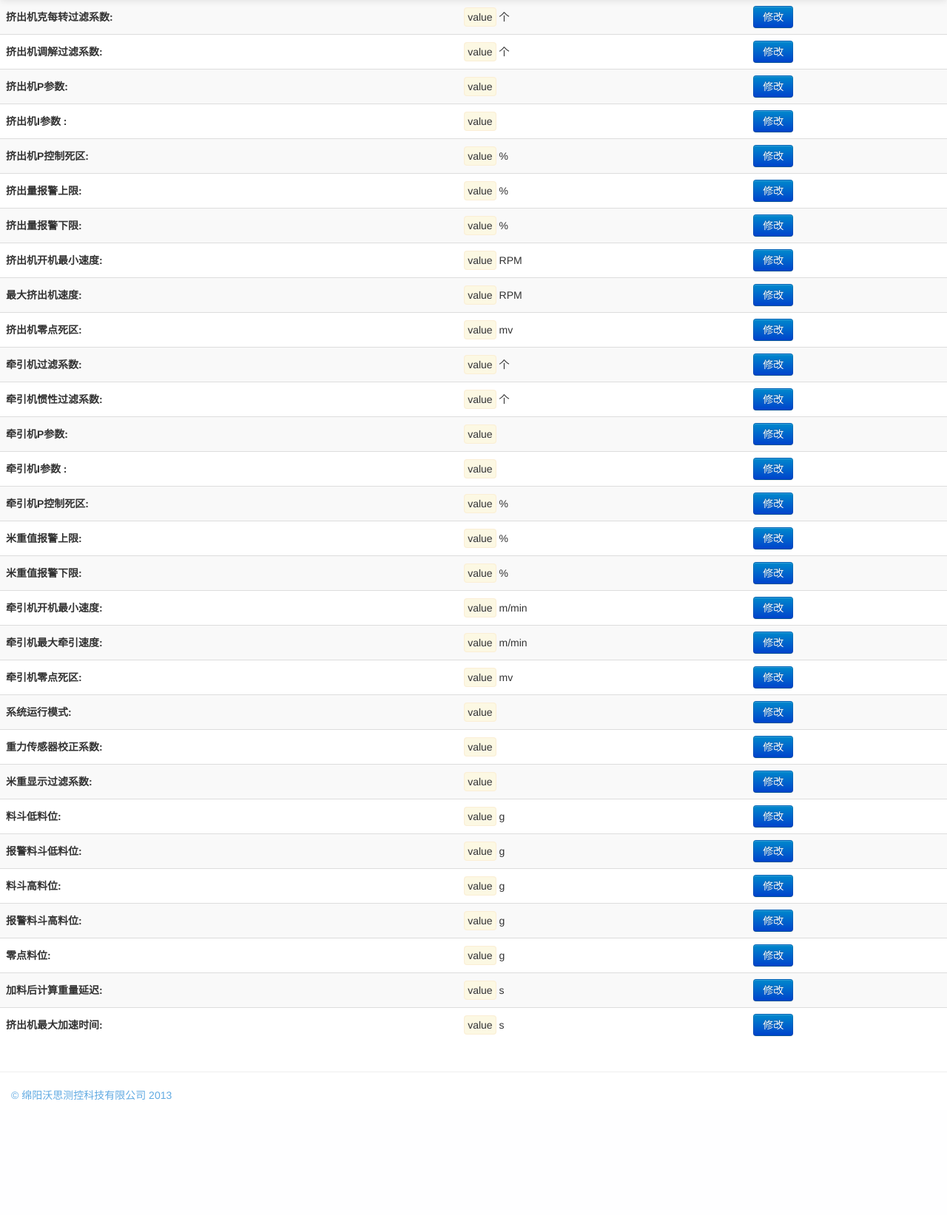
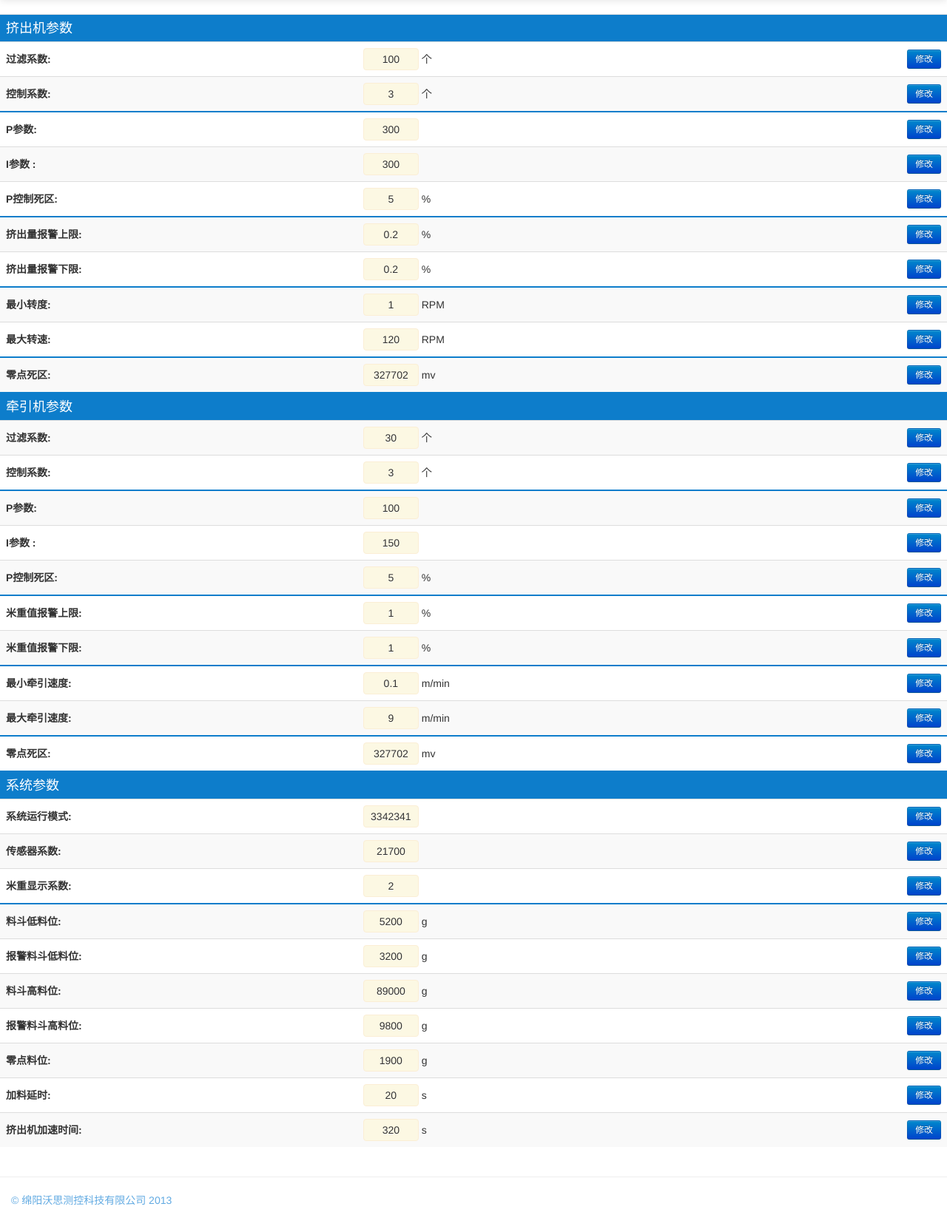
Before and after one commit to JoshTsang/walthmac, a PHP site: page /args.php in a window 1280 px wide. Shown: the part 41-1684 px from the top of the page at 74% size. Before the commit the page ends 1529 px from the top, so only its background shows below. Run offline with PHP 8.4, Linux system fonts and the light colour scheme.

Commit message:
added data for demo

```diff
--- a/api/args.php
+++ b/api/args.php
@@ -1,3 +1,6 @@
 <?php
-    phpinfo();
+   require '../lib/data.inc.php';
+   $data = new Data();
+
+   echo $data->getArgs();
 ?>
--- a/api/status.php
+++ b/api/status.php
@@ -1,3 +1,7 @@
 <?php
-    phpinfo();
+    require '../lib/data.inc.php';
+
+    $data = new Data();
+
+    echo $data->getStatus();
 ?>
--- a/css/custom.css
+++ b/css/custom.css
@@ -29,8 +29,17 @@
 	-webkit-border-radius: 4px;
 	-moz-border-radius: 4px;
 	border-radius: 4px;
+	width: 65px;
+	text-align:center;
+	display:inline-block;
 }
 
 .table th, .table td {
 	vertical-align: middle;
 }
+
+.ttitle {
+	background-color: #0D7DCB;
+	color:#FFFFFF;
+	font-size:18px;
+}
--- a/lib/data.inc.php
+++ b/lib/data.inc.php
@@ -1,13 +1,142 @@
 <?php
     class Data {
+        private $warnings = array(
+            '01' => '料斗料位过高',
+            '02' => '料斗料位过低',
+            '03' => '米重值超上限',
+            '04' => '米重值超下限',
+            '05' => '挤出量超上限',
+            '06' => '挤出量超下限',
+            '07' => '物料流量突变',
+            '08' => '挤出机转速丢失',
+            '09' => '牵引机转速丢失',
+            '10' => '机械故障',
+            '11' => '固态继电器故障',
+            '12' => '重量采集单元故障',
+        );
+
         public function getAlerts() {
             $alerts = array();
             for ($i=0; $i<40; $i++) {
-                $alerts[$i] = array('alert' => "这是随机生成的错误信息".rand(0, 1000),
-                                    'timestamp' => date("Y-m-d H:i:s"));
+                $offset = rand(1, 12);
+                $offset = $offset>9?$offset:'0'.$offset;
+                $alerts[$i] = array('alert' => $this->warnings[$offset],
+                                    'timestamp' => date("Y-m-d H:i:s").' ~ '.date("Y-m-d H:i:s"));
             }
 
             return json_encode($alerts);
         }
+
+        public function getStatus() {
+            $status = array();
+            $demo = new DEMO();
+            $count = $demo->getStatusSize();
+            for ($i=0; $i<$count; $i++) {
+                $status[$i] = $demo->getStatus($i);
+            }
+
+            return json_encode($status);
+        }
+
+         public function getArgs() {
+            $args = array();
+            $demo = new DEMO();
+            $count = $demo->getArgsSize();
+            for ($i=0; $i<$count; $i++) {
+                $args[$i] = $demo->getArg($i);
+            }
+
+            return json_encode($args);
+        }
+    }
+
+    class DEMO {
+        private $data = array(
+            array('name' => '米重设定值','id'=> 'setkgPerMeter', 'min' => 15000, 'max' => 15000, 'div' => 10000, 'frac' => 4),
+            array('name' => '米重实际值','id'=> 'kgPerMeterShow', 'min' => 14000, 'max' => 15000, 'div' => 10000, 'frac' => 4),
+            array('name' => '牵引机机状态','id'=> 'autoManualstateOfDragger', 'min' => 1, 'max' => 1, 'div' => 1),
+            array('name' => '挤出量设定值','id'=> 'setWgtPerHour', 'min' => 3505000, 'max' => 3505000, 'div' => 10000, 'frac' => 4),
+            array('name' => '挤出量实际值','id'=> 'wgtPerHour', 'min' => 3500000, 'max' => 3505000, 'div' => 10000, 'frac' => 4),
+            array('name' => '挤出机状态','id'=> 'autoManualstateOfExtruder', 'min' => 1, 'max' => 1, 'div' => 1),
+            array('name' => '挤出率','id'=> 'wgtPerRev', 'min' => 8200, 'max' => 8300, 'div' => 100, 'frac' => 2),
+            array('name' => '螺杆速度','id'=> 'speedPerMin', 'min' => 89000, 'max' => 89999, 'div' => 1000, 'frac' => 3),
+            array('name' => '牵引速度','id'=> 'meterPerMin', 'min' => 5000, 'max' => 5100, 'div' => 1000, 'frac' => 3),
+            array('name' => '给定电压','id'=> 'AIN2Extruder', 'min' => 6900, 'max' => 6900, 'div' => 1),
+            array('name' => '输出电压','id'=> 'extrudDect', 'min' => 6800, 'max' => 6900, 'div' => 1),
+            array('name' => '给定电压','id'=> 'AIN1Drager', 'min' => 7800, 'max' => 7800, 'div' => 1),
+            array('name' => '输出电压','id'=> 'dragerDect', 'min' => 7700, 'max' => 7800, 'div' => 1),
+            array('name' => '累计挤出量','id'=> 'wgtPerHourAddup', 'min' => 10000, 'max' => 12000, 'div' => 10, 'frac' => 1),
+            array('name' => '累计长度','id'=> 'meterAddup', 'min' => 10000, 'max' => 15000, 'div' => 10, 'frac' => 1),
+            array('name' => '','id'=> '', 'min' => '', 'max' => FALSE, 'div' => 1),);
+
+        private $args = array(
+            array('name' => '过滤系数','id'=> 'ExtrAlgLen', 'value' => 100, 'permission' => 0),
+            array('name' => '控制系数','id'=> 'ExtrAlgLendis', 'value' => 3, 'permission' => 0, 'divider' => TRUE),
+            array('name' => 'P参数','id'=> 'extrpGain', 'value' => 300, 'permission' => 0),
+            array('name' => 'I参数 ','id'=> 'extriGain', 'value' => 300, 'permission' => 0),
+            array('name' => 'P控制死区','id'=> 'extrDeadBand', 'value' => 5, 'permission' => 0, 'divider' => TRUE),
+            array('name' => '挤出量报警上限','id'=> 'WgtPerHWarnUp', 'value' => 0.2, 'permission' => 0),
+            array('name' => '挤出量报警下限','id'=> 'WgtPerHWarnDw', 'value' => 0.2, 'permission' => 0, 'divider' => TRUE),
+            array('name' => '最小转度','id'=> 'extrMinSpeed', 'value' => 1, 'permission' => 0),
+            array('name' => '最大转速','id'=> 'maxSpdPerMin', 'value' => 120, 'permission' => 0, 'divider' => TRUE),
+            array('name' => '零点死区','id'=> 'extrZeroDeadband', 'value' => 327702, 'permission' => 0, 'divider' => TRUE),
+            array('name' => '过滤系数','id'=> 'calFrq', 'value' => 30, 'permission' => 0),
+            array('name' => '控制系数','id'=> 'calFrqdis', 'value' => 3, 'permission' => 0, 'divider' => TRUE),
+            array('name' => 'P参数','id'=> 'dragpGain', 'value' => 100, 'permission' => 0),
+            array('name' => 'I参数 ','id'=> 'dragiGain', 'value' => 150, 'permission' => 0),
+            array('name' => 'P控制死区','id'=> 'dragDeadBand', 'value' => 5, 'permission' => 0, 'divider' => TRUE),
+            array('name' => '米重值报警上限','id'=> 'kgPerMeterWarnUp', 'value' => 1, 'permission' => 0),
+            array('name' => '米重值报警下限','id'=> 'kgPerMeterWarnDw', 'value' => 1, 'permission' => 0, 'divider' => TRUE),
+            array('name' => '最小牵引速度','id'=> 'dragMinSpeed', 'value' => 0.1, 'permission' => 0),
+            array('name' => '最大牵引速度','id'=> 'dragHighScope', 'value' => 9, 'permission' => 0, 'divider' => TRUE),
+            array('name' => '零点死区','id'=> 'dragZeroDeadband', 'value' => 327702, 'permission' => 0, 'divider' => TRUE),
+            array('name' => '系统运行模式','id'=> 'systemRunMode', 'value' => 3342341, 'permission' => 0),
+            array('name' => '传感器系数','id'=> 'digitPerG', 'value' => 21700, 'permission' => 0),
+            array('name' => '米重显示系数','id'=> 'WgtPerMShLen', 'value' => 2, 'permission' => 0, 'divider' => TRUE),
+            array('name' => '料斗低料位','id'=> 'hopper20', 'value' => 5200, 'permission' => 0),
+            array('name' => '报警料斗低料位','id'=> 'hopper20Warn', 'value' => 3200, 'permission' => 0),
+            array('name' => '料斗高料位','id'=> 'hopper80', 'value' => 89000, 'permission' => 0),
+            array('name' => '报警料斗高料位','id'=> 'hopper80Warn', 'value' => 9800, 'permission' => 0),
+            array('name' => '零点料位','id'=> 'hopperZero', 'value' => 1900, 'permission' => 0),
+            array('name' => '加料后计算重量延迟','id'=> 'wgtPeakDis', 'value' => 20, 'permission' => 0),
+            array('name' => '挤出机加速时间','id'=> 'extrTime', 'value' => 320, 'permission' => 0),
+            array('name' => '','id'=> '', 'value' => '', 'permission' => 0),
+        );
+
+        private $users = array(
+            array('name' => 'admin','id'=> '', 'permission' => 0),
+            array('name' => 'test1','id'=> '', 'permission' => 0),
+            array('name' => 'test2','id'=> '', 'permission' => 0),
+            array('name' => 'test3','id'=> '', 'permission' => 0),
+            array('name' => '','id'=> '', 'permission' => 0),
+        );
+
+        public function getStatusSize() {
+            return count($this->data) - 1;
+        }
+
+        public function getStatus($index) {
+            if (isset($this->data[$index]['frac'])) {
+                $value = sprintf("%.".$this->data[$index]['frac']."f",
+                 rand($this->data[$index]['min'], $this->data[$index]['max'])/$this->data[$index]['div']);
+            } else {
+                $value = rand($this->data[$index]['min'], $this->data[$index]['max'])/$this->data[$index]['div'];
+            }
+            return array('id' => $this->data[$index]['id'],
+                         'value' => $value);
+        }
+
+        public function getArgsSize() {
+            return count($this->args) - 1;
+        }
+
+        public function getArg($index) {
+            return array('id' => $this->args[$index]['id'],
+                         'value' => $this->args[$index]['value']);
+        }
+
+        public function getUserSize() {
+            return count($this->users) - 1;
+        }
     }
 ?>
--- a/lib/html.inc.php
+++ b/lib/html.inc.php
@@ -1,53 +1,60 @@
 <?php
     class HtmlStructure {
         private $data = array(
-            array('name' => '米重设定值','id'=> '', 'unit' => 'kg/m', 'setable' => FALSE),
-            array('name' => '米重实际值','id'=> '', 'unit' => 'kg/m', 'setable' => FALSE),
-            array('name' => '挤出量设定值','id'=> '', 'unit' => 'kg/h', 'setable' => FALSE),
-            array('name' => '挤出量实际值','id'=> '', 'unit' => 'kg/h', 'setable' => FALSE),
-            array('name' => '挤出机状态','id'=> '', 'unit' => '', 'setable' => TRUE, 'divider' => TRUE),
-            array('name' => '挤出率','id'=> '', 'unit' => 'g/rev', 'setable' => FALSE),
-            array('name' => '螺杆速度','id'=> '', 'unit' => 'RPM', 'setable' => FALSE),
-            array('name' => '牵引速度','id'=> '', 'unit' => 'm/m', 'setable' => FALSE, 'divider' => TRUE),
-            array('name' => '挤出机给定电压','id'=> '', 'unit' => 'mv', 'setable' => FALSE),
-            array('name' => '挤出机输出电压','id'=> '', 'unit' => 'mv', 'setable' => FALSE),
-            array('name' => '牵引机给定电压','id'=> '', 'unit' => 'mv', 'setable' => FALSE),
-            array('name' => '牵引机输出电压','id'=> '', 'unit' => 'mv', 'setable' => FALSE, 'divider' => TRUE),
-            array('name' => '累计挤出长量','id'=> '', 'unit' => 'kg', 'setable' => FALSE),
-            array('name' => '挤出长度','id'=> '', 'unit' => 'm', 'setable' => FALSE, 'divider' => TRUE),
+            array('title' => '运行状态'),
+            array('name' => '米重设定值','id'=> 'setkgPerMeter', 'unit' => 'kg/m', 'setable' => TRUE, 'btn' => '设置'),
+            array('name' => '米重实际值','id'=> 'kgPerMeterShow', 'unit' => 'kg/m', 'setable' => FALSE),
+            array('name' => '牵引机机状态','id'=> 'autoManualstateOfDragger', 'unit' => '', 'setable' => TRUE, 'btn' => '切换', 'divider' => TRUE),
+            array('name' => '挤出量设定值','id'=> 'setWgtPerHour', 'unit' => 'kg/h', 'setable' => TRUE, 'btn' => '设置'),
+            array('name' => '挤出量实际值','id'=> 'wgtPerHour', 'unit' => 'kg/h', 'setable' => FALSE),
+            array('name' => '挤出机状态','id'=> 'autoManualstateOfExtruder', 'unit' => '', 'setable' => TRUE, 'btn' => '切换', 'divider' => TRUE),
+            array('name' => '挤出率','id'=> 'wgtPerRev', 'unit' => 'g/rev', 'setable' => FALSE),
+            array('name' => '螺杆速度','id'=> 'speedPerMin', 'unit' => 'RPM', 'setable' => FALSE),
+            array('name' => '牵引速度','id'=> 'meterPerMin', 'unit' => 'm/m', 'setable' => FALSE, 'divider' => TRUE),
+            array('title' => '挤出机'),
+            array('name' => '给定电压','id'=> 'AIN2Extruder', 'unit' => 'mv', 'setable' => FALSE),
+            array('name' => '输出电压','id'=> 'extrudDect', 'unit' => 'mv', 'setable' => FALSE),
+            array('name' => '累计挤出量','id'=> 'wgtPerHourAddup', 'unit' => 'kg', 'setable' => FALSE),
+            array('title' => '牵引机'),
+            array('name' => '给定电压','id'=> 'AIN1Drager', 'unit' => 'mv', 'setable' => FALSE),
+            array('name' => '输出电压','id'=> 'dragerDect', 'unit' => 'mv', 'setable' => FALSE),
+            array('name' => '累计长度','id'=> 'meterAddup', 'unit' => 'm', 'setable' => FALSE, 'divider' => TRUE),
             array('name' => '','id'=> '', 'unit' => '', 'setable' => FALSE),);
 
         private $args = array(
-            array('name' => '挤出机克每转过滤系数','id'=> '', 'unit' => '个', 'permission' => 0),
-            array('name' => '挤出机调解过滤系数','id'=> '', 'unit' => '个', 'permission' => 0),
-            array('name' => '挤出机P参数','id'=> '', 'unit' => '', 'permission' => 0),
-            array('name' => '挤出机I参数 ','id'=> '', 'unit' => '', 'permission' => 0),
-            array('name' => '挤出机P控制死区','id'=> '', 'unit' => '%', 'permission' => 0),
-            array('name' => '挤出量报警上限','id'=> '', 'unit' => '%', 'permission' => 0),
-            array('name' => '挤出量报警下限','id'=> '', 'unit' => '%', 'permission' => 0),
-            array('name' => '挤出机开机最小速度','id'=> '', 'unit' => 'RPM', 'permission' => 0),
-            array('name' => '最大挤出机速度','id'=> '', 'unit' => 'RPM', 'permission' => 0),
-            array('name' => '挤出机零点死区','id'=> '', 'unit' => 'mv', 'permission' => 0),
-            array('name' => '牵引机过滤系数','id'=> '', 'unit' => '个', 'permission' => 0),
-            array('name' => '牵引机惯性过滤系数','id'=> '', 'unit' => '个', 'permission' => 0),
-            array('name' => '牵引机P参数','id'=> '', 'unit' => '', 'permission' => 0),
-            array('name' => '牵引机I参数 ','id'=> '', 'unit' => '', 'permission' => 0),
-            array('name' => '牵引机P控制死区','id'=> '', 'unit' => '%', 'permission' => 0),
-            array('name' => '米重值报警上限','id'=> '', 'unit' => '%', 'permission' => 0),
-            array('name' => '米重值报警下限','id'=> '', 'unit' => '%', 'permission' => 0),
-            array('name' => '牵引机开机最小速度','id'=> '', 'unit' => 'm/min', 'permission' => 0),
-            array('name' => '牵引机最大牵引速度','id'=> '', 'unit' => 'm/min', 'permission' => 0),
-            array('name' => '牵引机零点死区','id'=> '', 'unit' => 'mv', 'permission' => 0),
-            array('name' => '系统运行模式','id'=> '', 'unit' => '', 'permission' => 0),
-            array('name' => '重力传感器校正系数','id'=> '', 'unit' => '', 'permission' => 0),
-            array('name' => '米重显示过滤系数','id'=> '', 'unit' => '', 'permission' => 0),
-            array('name' => '料斗低料位','id'=> '', 'unit' => 'g', 'permission' => 0),
-            array('name' => '报警料斗低料位','id'=> '', 'unit' => 'g', 'permission' => 0),
-            array('name' => '料斗高料位','id'=> '', 'unit' => 'g', 'permission' => 0),
-            array('name' => '报警料斗高料位','id'=> '', 'unit' => 'g', 'permission' => 0),
-            array('name' => '零点料位','id'=> '', 'unit' => 'g', 'permission' => 0),
-            array('name' => '加料后计算重量延迟','id'=> '', 'unit' => 's', 'permission' => 0),
-            array('name' => '挤出机最大加速时间','id'=> '', 'unit' => 's', 'permission' => 0),
+            array('title' => '挤出机参数'),
+            array('name' => '过滤系数','id'=> 'ExtrAlgLen', 'unit' => '个', 'permission' => 0),
+            array('name' => '控制系数','id'=> 'ExtrAlgLendis', 'unit' => '个', 'permission' => 0, 'divider' => TRUE),
+            array('name' => 'P参数','id'=> 'extrpGain', 'unit' => '', 'permission' => 0),
+            array('name' => 'I参数 ','id'=> 'extriGain', 'unit' => '', 'permission' => 0),
+            array('name' => 'P控制死区','id'=> 'extrDeadBand', 'unit' => '%', 'permission' => 0, 'divider' => TRUE),
+            array('name' => '挤出量报警上限','id'=> 'WgtPerHWarnUp', 'unit' => '%', 'permission' => 0),
+            array('name' => '挤出量报警下限','id'=> 'WgtPerHWarnDw', 'unit' => '%', 'permission' => 0, 'divider' => TRUE),
+            array('name' => '最小转度','id'=> 'extrMinSpeed', 'unit' => 'RPM', 'permission' => 0),
+            array('name' => '最大转速','id'=> 'maxSpdPerMin', 'unit' => 'RPM', 'permission' => 0, 'divider' => TRUE),
+            array('name' => '零点死区','id'=> 'extrZeroDeadband', 'unit' => 'mv', 'permission' => 0, 'divider' => TRUE),
+            array('title' => '牵引机参数'),
+            array('name' => '过滤系数','id'=> 'calFrq', 'unit' => '个', 'permission' => 0),
+            array('name' => '控制系数','id'=> 'calFrqdis', 'unit' => '个', 'permission' => 0, 'divider' => TRUE),
+            array('name' => 'P参数','id'=> 'dragpGain', 'unit' => '', 'permission' => 0),
+            array('name' => 'I参数 ','id'=> 'dragiGain', 'unit' => '', 'permission' => 0),
+            array('name' => 'P控制死区','id'=> 'dragDeadBand', 'unit' => '%', 'permission' => 0, 'divider' => TRUE),
+            array('name' => '米重值报警上限','id'=> 'kgPerMeterWarnUp', 'unit' => '%', 'permission' => 0),
+            array('name' => '米重值报警下限','id'=> 'kgPerMeterWarnDw', 'unit' => '%', 'permission' => 0, 'divider' => TRUE),
+            array('name' => '最小牵引速度','id'=> 'dragMinSpeed', 'unit' => 'm/min', 'permission' => 0),
+            array('name' => '最大牵引速度','id'=> 'dragHighScope', 'unit' => 'm/min', 'permission' => 0, 'divider' => TRUE),
+            array('name' => '零点死区','id'=> 'dragZeroDeadband', 'unit' => 'mv', 'permission' => 0, 'divider' => TRUE),
+            array('title' => '系统参数'),
+            array('name' => '系统运行模式','id'=> 'systemRunMode', 'unit' => '', 'permission' => 0),
+            array('name' => '传感器系数','id'=> 'digitPerG', 'unit' => '', 'permission' => 0),
+            array('name' => '米重显示系数','id'=> 'WgtPerMShLen', 'unit' => '', 'permission' => 0, 'divider' => TRUE),
+            array('name' => '料斗低料位','id'=> 'hopper20', 'unit' => 'g', 'permission' => 0),
+            array('name' => '报警料斗低料位','id'=> 'hopper20Warn', 'unit' => 'g', 'permission' => 0),
+            array('name' => '料斗高料位','id'=> 'hopper80', 'unit' => 'g', 'permission' => 0),
+            array('name' => '报警料斗高料位','id'=> 'hopper80Warn', 'unit' => 'g', 'permission' => 0),
+            array('name' => '零点料位','id'=> 'hopperZero', 'unit' => 'g', 'permission' => 0),
+            array('name' => '加料延时','id'=> 'wgtPeakDis', 'unit' => 's', 'permission' => 0),
+            array('name' => '挤出机加速时间','id'=> 'extrTime', 'unit' => 's', 'permission' => 0),
             array('name' => '','id'=> '', 'unit' => '', 'permission' => 0),
         );
 
@@ -62,18 +69,25 @@
         public function status($permission) {
             $count = count($this->data) - 1;
 
-            echo '<table class="table table-striped ">';
+            echo '<br/><table class="table table-striped ">';
             for($i=0; $i<$count; $i++) {
+                if (isset($this->data[$i]['title'])) {
+                    echo '<tr class="ttitle"><td style="background-color: #0D7DCB;">'.
+                        $this->data[$i]['title'].
+                        '</td><td style="background-color: #0D7DCB;"></td></tr>';
+                    continue;
+                }
                 if (isset($this->data[$i]['divider'])) {
                     echo '<tr style="border-bottom:2px solid #0D7DCB !important">';
-
                 } else {
                     echo '<tr>';
                 }
                 echo '<td class="argName">'.($this->data[$i]['name']).':</td>'.
                     '<td><span id="'.($this->data[$i]['id']).'" class="argValue">value</span><span class="unit"> '.
                     ($this->data[$i]['unit']).'</span>'.
-                    ($this->data[$i]['setable']?'&nbsp;&nbsp;<button class="btn btn-primary pull-right" type="button" data-toggle="modal">切换</button>':"").'</td></tr>';
+                    ($this->data[$i]['setable']?
+                    '<span class="pull-right">&nbsp;&nbsp;<button class="btn btn-primary btn-small" type="button" data-toggle="modal">'.
+                    $this->data[$i]['btn'].'</button></span>':"").'</td></tr>';
             }
             echo '</table>';
         }
@@ -89,21 +103,35 @@
 
         public function args($permission) {
             $count = count($this->args) - 1;
-            echo '<table class="table table-striped ">';
+
+            echo '<br/><table class="table table-striped" ><tbody>';
             for($i=0; $i<$count; $i++) {
-                // $this->args[$i]['id']
-                echo '<tr  id="'.('a'.$i).
+                 if (isset($this->args[$i]['title'])) {
+                    echo '<tr class="ttitle"><td style="background-color: #0D7DCB;">'.
+                        $this->args[$i]['title'].
+                        '</td><td style="background-color: #0D7DCB;"></td></td><td style="background-color: #0D7DCB;"></td></tr>';
+                    continue;
+                }
+                if (isset($this->args[$i]['divider'])) {
+                    echo '<tr style="border-bottom:2px solid #0D7DCB !important"';
+                } else {
+                    echo '<tr';
+                }
+
+                echo ' id="'.($this->args[$i]['id']).
                 '"><td class="argName">'.($this->args[$i]['name']).':</td>'.
                 '<td><span class="argValue">value</span> '.($this->args[$i]['unit']).
-                '<span></span></td><td><button class="btn btn-primary" type="button" data-toggle="modal" onClick="javascript:updateArg(\''.
-                ('a'.$i).'\')">修改</button></td></tr>'."\n";
+                '<span></span></td><td width="20%"><button class="btn btn-primary btn-small pull-right" type="button" data-toggle="modal" onClick="javascript:updateArg(\''.
+                ($this->args[$i]['id']).'\')">修改</button></td></tr>'."\n";
             }
-            echo '</table>';
+            echo '</tbody></table>';
         }
 
         public function manage($permission) {
             $count = count($this->users) - 1;
-            echo '<div style="margin-top:20px; margin-bottom:20px; margin-left:20px;"><button class="btn btn-primary" type="button" data-toggle="modal">添加</button></div>';
+            echo '<div style="margin-top:20px; margin-bottom:20px; margin-left:20px;">
+                    <button class="btn btn-primary" type="button" data-toggle="modal">添加</button>
+                  </div>';
             echo '<table class="table table-striped ">';
             for($i=0; $i<$count; $i++) {
                 echo '<tr><td class="argName">'.($this->users[$i]['name']).'</td>'.
--- a/status.php
+++ b/status.php
@@ -39,5 +39,6 @@
         <?php $html->status(0); ?>
     </div>
     <?php include "footer.inc.php"; ?>
+    <script type="text/javascript" src="js/status.js"></script>
   </body>
 </html>
```
Also changed, not shown: js/args.js (+22 -0 lines), js/status.js (added, +45 -0 lines), login.php (+9 -2 lines).
